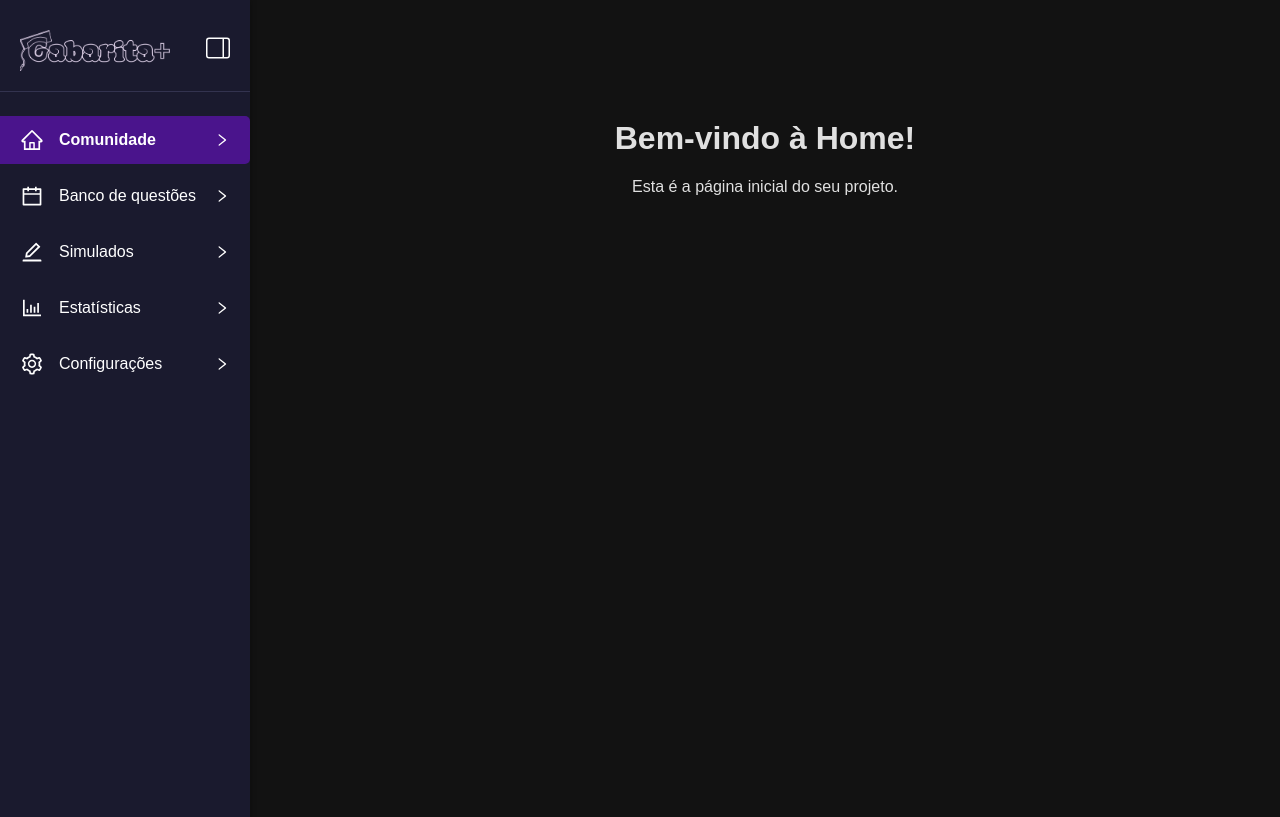
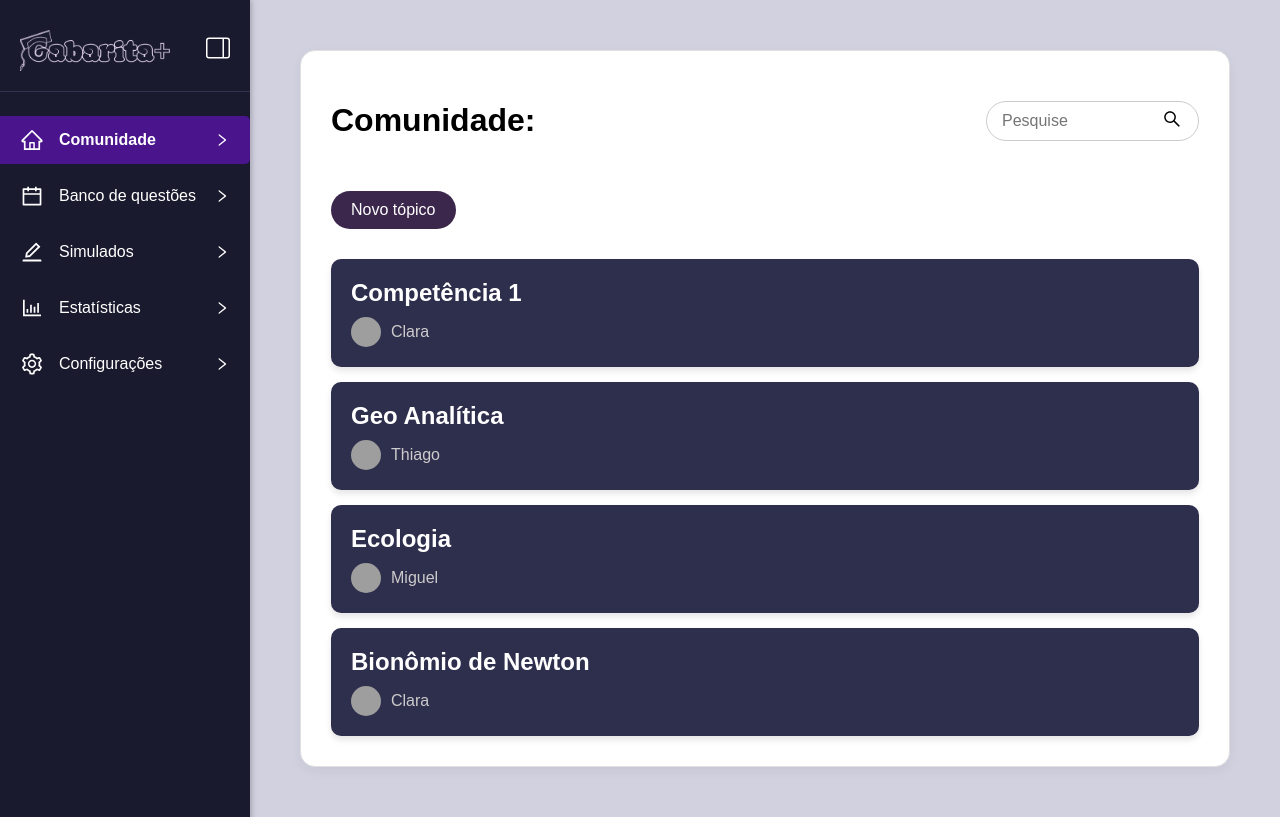
Before and after one commit to GabaritaGH/Gabarita-Project, a React (Vite) app in the folder Gabarita/client/: page /home in a window 1280 px wide. Built offline with nearby package versions, Linux system fonts and the light colour scheme; sample sign-in values are in the browser's storage; grey boxes are pictures that could not be loaded.

Commit message:
home finished

```diff
--- /dev/null
+++ b/Gabarita/client/src/components/TopicCard/TopicCard.jsx
@@ -0,0 +1,17 @@
+import React from 'react';
+// O estilo será aplicado via home.css para simplificar a gestão de arquivos
+
+const TopicCard = ({ topic }) => {
+  return (
+    <div className="topic-card">
+      <div className="topic-card-header">{topic.title}</div>
+      <div className="topic-card-footer">
+        {/* Placeholder para o Avatar */}
+        <div className="topic-card-avatar" style={{ backgroundImage: `url(${topic.avatarUrl})` }}></div>
+        <div className="topic-card-author">{topic.author}</div>
+      </div>
+    </div>
+  );
+};
+
+export default TopicCard;
--- a/Gabarita/client/src/global.css
+++ b/Gabarita/client/src/global.css
@@ -1,7 +1,7 @@
 body {
     margin: 0;
     font-family: Arial, sans-serif;
-    background-color: #121212;
+    background-color: #D1D1E0;
     color: #e0e0e0;
   }
 
--- a/Gabarita/client/src/pages/home/home.css
+++ b/Gabarita/client/src/pages/home/home.css
@@ -1,19 +1,150 @@
-.home-container {
-    max-width: 800px;
-    margin: 50px auto;
+/* Gabarita/client/src/pages/home/home.css */
+
+/* Variáveis de cor (usando o roxo escuro da Sidebar para consistência) */
+:root {
+    --primary-dark: #2E2E4D;
+    --secondary-dark: #3C274C;
+    --text-light: #ffffff;
+    --text-dark: #000000;
+    --border-color: #ccc;
+    --background-light: #f4f4f4;
+}
+
+.community-container {
+    padding: 20px;
+    max-width: 1200px; /* Limita a largura para melhor leitura */
+    margin: 0 auto;
+}
+
+/* Estilização do Cabeçalho e Pesquisa */
+.community-header {
+    display: flex;
+    justify-content: space-between;
+    align-items: center;
+    margin-bottom: 30px;
+}
+
+.community-title {
+    font-size: 2rem;
+    font-weight: bold;
+    color: var(--text-dark);
+}
+
+.search-bar-container {
+    display: flex;
+    align-items: center;
+    border: 1px solid var(--border-color);
+    border-radius: 20px; /* Borda arredondada como no Figma */
+    overflow: hidden;
+    padding: 5px 10px;
+    background-color: var(--text-light);
+}
+
+.search-input {
+    border: none;
+    outline: none;
+    padding: 5px;
+    font-size: 1rem;
+    width: 150px;
+}
+
+.search-button {
+    background: none;
+    border: none;
+    cursor: pointer;
+    color: var(--text-dark);
+    padding-left: 5px;
+}
+
+/* Estilização do Botão Novo Tópico */
+.new-topic-section {
+    margin-bottom: 30px;
+}
+
+.new-topic-button {
+    background-color: var(--secondary-dark); /* Roxo do Figma */
+    color: var(--text-light);
+    border: none;
+    padding: 10px 20px;
+    border-radius: 30px;
+    font-size: 1rem;
+    font-weight: 500;
+    cursor: pointer;
+    transition: background-color 0.2s;
+}
+
+.new-topic-button:hover {
+    background-color: #5c1aae; /* Um pouco mais escuro no hover */
+}
+
+/* Estilização da Lista de Tópicos */
+.topic-list {
+    display: flex;
+    flex-direction: column;
+    gap: 15px;
+}
+
+/* Estilização do Card de Tópico */
+.topic-card {
+    background-color: var(--primary-dark); /* Roxo escuro do Figma */
+    color: var(--text-light);
+    padding: 20px;
+    border-radius: 10px;
+    box-shadow: 0 4px 6px rgba(0, 0, 0, 0.1);
+    cursor: pointer;
+    transition: transform 0.2s;
+}
+
+.topic-card:hover {
+    transform: translateY(-2px);
+}
+
+.topic-card-header {
+    font-size: 1.5rem;
+    font-weight: bold;
+    margin-bottom: 10px;
+}
+
+.topic-card-footer {
+    display: flex;
+    align-items: center;
+    margin-top: 10px;
+}
+
+.topic-card-avatar {
+    width: 30px;
+    height: 30px;
+    border-radius: 50%;
+    margin-right: 10px;
+    background-color: #f0f0f0; /* Placeholder para avatar */
+    /* Para usar a imagem do mock, ajuste o background-image no TopicCard.jsx */
+}
+
+.topic-card-author {
+    font-size: 1rem;
+    color: #ccc;
+}
+
+/* Estilização do Contêiner Branco Principal */
+.community-card {
+    background-color: white;
     padding: 30px;
-    background-color: #1e1e1e;
-    border-radius: 8px;
-    text-align: center;
-    box-shadow: 0 0 15px rgba(0,0,0,0.5);
-  }
+    border-radius: 15px;
+    border: 1px solid #e0e0e0; /* Borda cinza bem clara */
+    box-shadow: 0 4px 12px rgba(0, 0, 0, 0.05); /* Sombra mais sutil */
+}
 
-  .home-title {
-    color: #ffffff;
-    margin-bottom: 20px;
-  }
+/* Ajuste o padding do container externo para que o card branco não fique colado nas bordas */
+.community-container {
+    padding: 30px; /* Aumenta o padding para dar espaço ao redor do card */
+    max-width: 1200px;
+    margin: 0 auto;
+}
 
-  .home-text {
-    color: #ccc;
-    font-size: 1rem;
-  }
+/* Ajuste o padding interno do header, pois o padding já está no community-card */
+.community-header {
+    /* Remova qualquer padding desnecessário aqui, pois o padding está no community-card */
+    padding-top: 0;
+    padding-left: 0;
+    padding-right: 0;
+}
--- a/Gabarita/client/src/pages/home/home.jsx
+++ b/Gabarita/client/src/pages/home/home.jsx
@@ -1,11 +1,45 @@
+// Gabarita/client/src/pages/home/home.jsx
+
 import React from "react";
 import "./home.css";
+import { AiOutlineSearch } from 'react-icons/ai'; // Ícone de pesquisa
+import TopicCard from "../../components/TopicCard/TopicCard.jsx"; // Importa o novo componente
 
-const Home = () => {
+// Dados mockados baseados na sua print
+const mockTopics = [
+  { id: 1, title: 'Competência 1', author: 'Clara', avatarUrl: 'https://i.pravatar.cc/150?img=1' },
+  { id: 2, title: 'Geo Analítica', author: 'Thiago', avatarUrl: 'https://i.pravatar.cc/150?img=2' },
+  { id: 3, title: 'Ecologia', author: 'Miguel', avatarUrl: 'https://i.pravatar.cc/150?img=3' },
+  { id: 4, title: 'Bionômio de Newton', author: 'Clara', avatarUrl: 'https://i.pravatar.cc/150?img=1' },
+];
+
+const Home = ( ) => {
   return (
-    <div style={{ textAlign: "center", marginTop: "100px" }}>
-      <h1>Bem-vindo à Home!</h1>
-      <p>Esta é a página inicial do seu projeto.</p>
+    <div className="community-container">
+      <div className="community-card">
+      {/* Cabeçalho e Barra de Pesquisa */}
+      <header className="community-header">
+        <h1 className="community-title">Comunidade:</h1>
+        <div className="search-bar-container">
+          <input type="text" placeholder="Pesquise" className="search-input" />
+          <button className="search-button">
+            <AiOutlineSearch size={20} />
+          </button>
+        </div>
+      </header>
+
+      {/* Botão Novo Tópico */}
+      <div className="new-topic-section">
+        <button className="new-topic-button">Novo tópico</button>
+      </div>
+
+      {/* Seção de Tópicos */}
+      <section className="topic-list">
+        {mockTopics.map(topic => (
+          <TopicCard key={topic.id} topic={topic} />
+        ))}
+      </section>
+      </div>
     </div>
   );
 };
```
